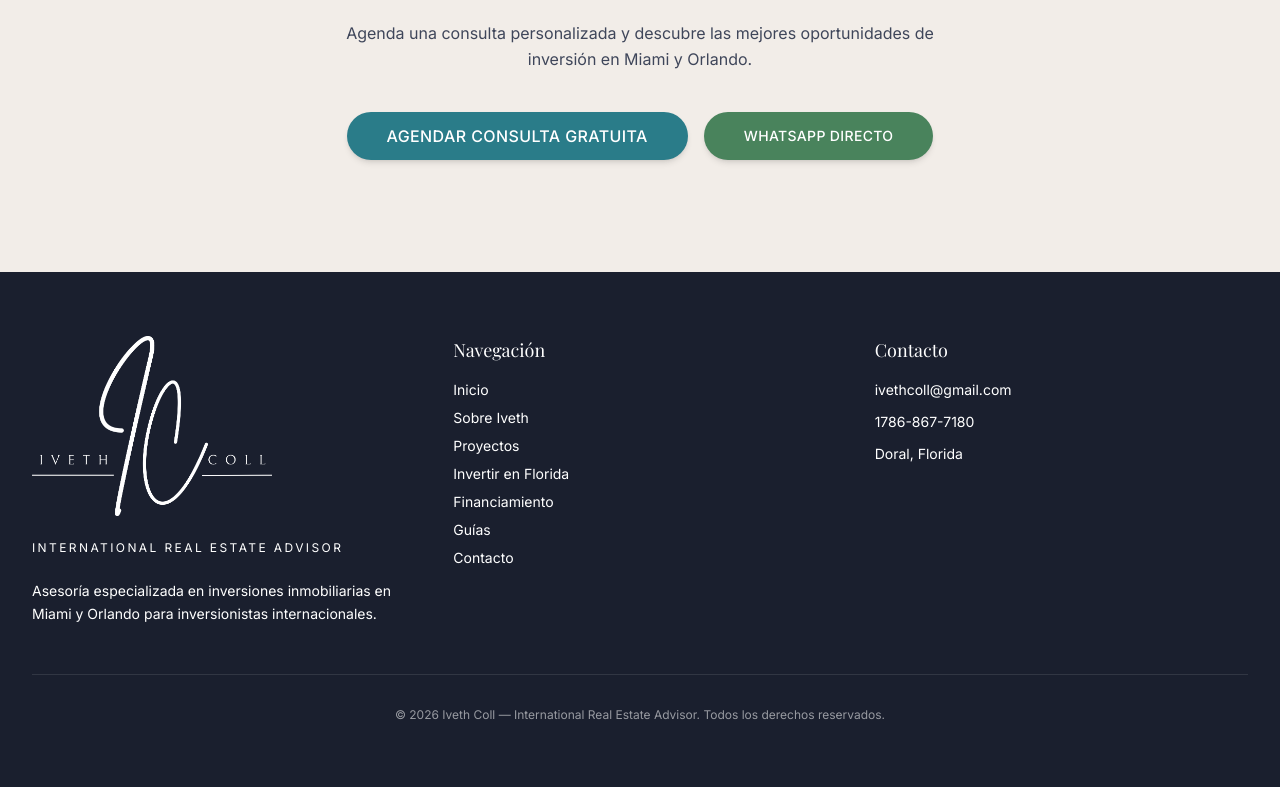
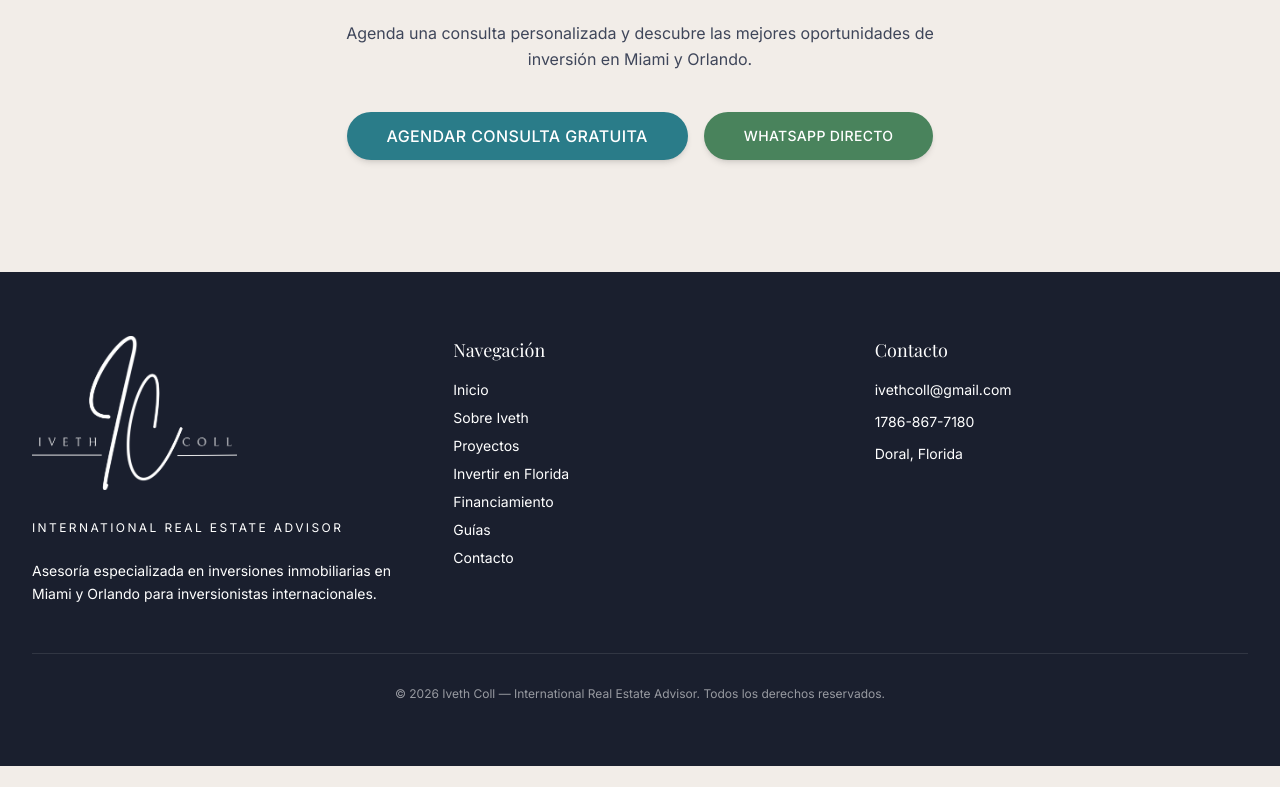
Before and after one commit to frankac88/IvethRealtorBD, a React (Vite) app: page / in a window 1280 px wide. Shown: the part 3322-4109 px from the top of the page. After the commit the page ends 4088 px from the top, so only its background shows below. Built offline with nearby package versions, Linux system fonts and the light colour scheme; no server answers; the database is empty; the HTML template or start-up script is replaced by a standard one; a web font is replaced by a local one.

Commit message:
minor fixes

```diff
--- a/src/components/Footer.tsx
+++ b/src/components/Footer.tsx
@@ -26,11 +26,13 @@ const Footer = () => {
       <div className="container mx-auto px-4 py-16 lg:px-8">
         <div className="grid grid-cols-1 gap-12 md:grid-cols-3">
           <div>
-            <img
-              src={brandAssets.footerLogo}
-              alt="Iveth Coll logo"
-              className="mb-6 h-auto w-52 object-contain md:w-60"
-            />
+            <div className="group inline-block">
+              <img
+                src={brandAssets.footerLogo}
+                alt="Iveth Coll logo"
+                className="mb-6 h-auto w-[150px] object-contain transition duration-300 ease-out group-hover:scale-[1.04] group-hover:drop-shadow-[0_10px_18px_rgba(255,255,255,0.18)] group-focus-within:scale-[1.04] group-focus-within:drop-shadow-[0_10px_18px_rgba(255,255,255,0.18)] md:w-[205px]"
+              />
+            </div>
             <p className="mb-6 text-xs uppercase tracking-[0.2em] text-primary-foreground/72">
               {t(ft.subtitle)}
             </p>
```
